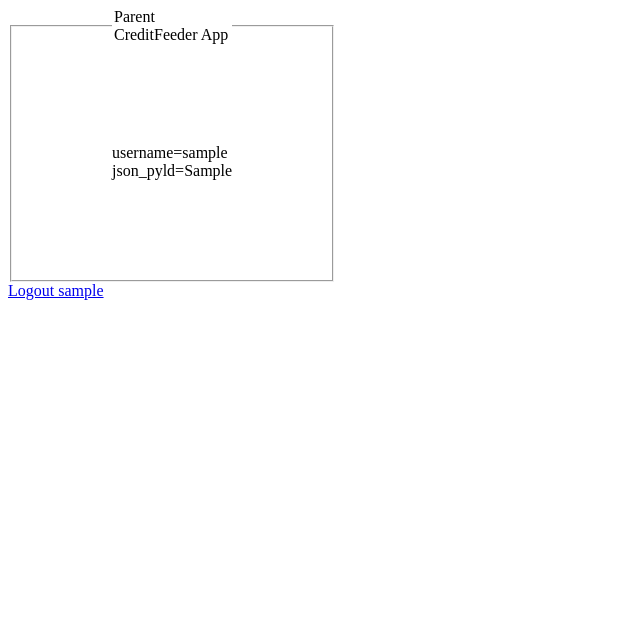
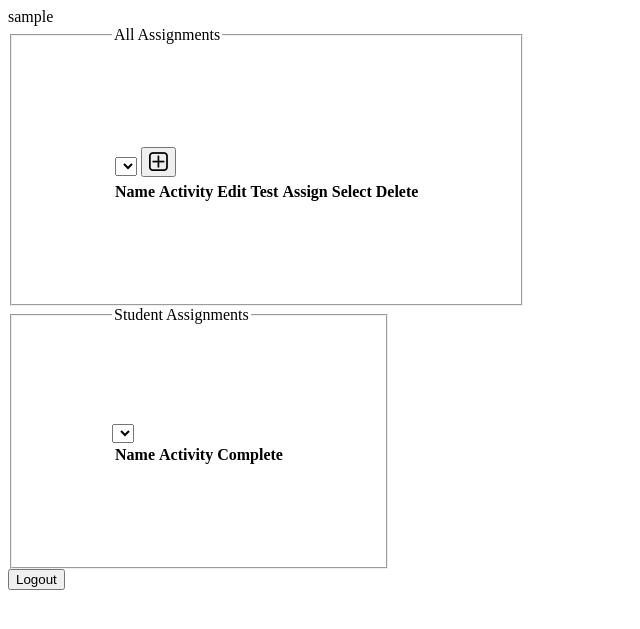
Before and after one commit to NetDispenser/CreditFeeder, a Django app: template templates/parent_app.html in a window 1280 px wide. Shown: the top 629 px of the page, without its empty margins (0-640 px from the left). Run offline with Django 3.2, Linux system fonts and the light colour scheme; the template is opened without the code that fills it: most values are stand-ins (such as "Sample title", 1, 10 or a date in 2020); lists and menus that the app fills with data are empty.

Commit message:
wiring-up parent app interface; intermediate update

```diff
--- /dev/null
+++ b/static/creditfeeder/js/utils.js
@@ -0,0 +1,27 @@
+function get_selected(select_id, whichfield){
+	target_select=document.getElementById(select_id);
+	for(var oidx=0;oidx<target_select.options.length;oidx++){
+		if(target_select.options[oidx].selected==1) {
+			if(whichfield==0)return target_select.options[oidx].text;
+			return target_select.options[oidx].value;
+		}
+	}
+	return '';
+}
+function set_selected(select_id,select_text){
+	target_select=document.getElementById(select_id);
+	for(var oidx=0;oidx<target_select.options.length;oidx++){
+		if(target_select.options[oidx].text==select_text)
+			target_select.selectedIndex=oidx;
+	}
+}
+var decode=function(str){
+	var div = document.createElement('div');
+	div.innerHTML = str;
+	var decoded=str;
+	try{
+		decoded = div.firstChild.nodeValue;
+	}
+	catch(e){;}
+	return decoded;
+}
--- a/templates/parent_app.html
+++ b/templates/parent_app.html
@@ -4,13 +4,107 @@ fieldset{width:0%;padding:100px 100px;}
 </style>
 <head>
 <title>{{title}}</title>
+<meta charset="UTF-8">
+<meta http-equiv="X-UA-Compatible" content="IE=edge">
+<meta name="viewport" content="user-scalable=no, width=device-width, initial-scale=1, maximum-scale=1">
+<link rel="shortcut icon" href="/static/creditfeeder/images/anim.png">
+<link rel="stylesheet" href="/static/creditfeeder/css/font-awesome.min.css">
+<script src="/static/creditfeeder/js/jquery.min.js"></script>
+<script src="/static/creditfeeder/js/utils.js"></script>
+<script>
+var logout=function(){window.location="/logout"}
+var print=function(msg){console.log(msg)}
+$(document).ready(function(){
+
+	print("ready");
+
+	var students=JSON.parse(decode("{{json_students}}"));
+	var assignments=JSON.parse(decode("{{json_assignments}}"));
+	var activities=JSON.parse(decode("{{json_activities}}"));
+
+	print(students.length)
+	print(assignments.length)
+	print(activities.length)
+
+	for(var aidx=0;aidx<activities.length;aidx++){
+		var opt=document.createElement("option")
+		opt.id=activities[aidx]
+		opt.value=activities[aidx]
+		opt.text=activities[aidx]
+		$("#activity_select").append(opt)
+	}
+
+	for(var aidx=0;aidx<assignments.length;aidx++){
+		print(assignments[aidx])
+		//new table row goes here ... sub-out to function
+	}
+
+	for(var sidx=0;sidx<students.length;sidx++){
+		print(students[sidx])
+		var opt=document.createElement("option")
+		opt.id=students[sidx]
+		opt.value=students[sidx]
+		opt.text=students[sidx]
+		$("#student_select").append(opt)
+	}
+	load_studentCB();
+
+});//ready
+var createCB=function(){
+	var activity_name=get_selected("activity_select",0);
+	print("create assignment: "+activity_name);
+	//ajax pyld to server; server creates ala RunningLog
+	//views adds to UserProfile
+	//
+}
+var load_studentCB=function(){
+	var student_name=get_selected("student_select",0)
+	print("load_studentCB: "+student_name);
+}
+</script>
 </head>
 <body>
+<div>{{username}}</div>
 <fieldset>
-<legend>Parent CreditFeeder App</legend>
-username={{username}}<br>
-json_pyld={{json_pyld}}
+	<legend>All Assignments</legend>
+	<table id="create_table">
+	<tr>
+	<td>
+		<select id="activity_select">
+		</select>
+		<button id="createtB" onclick="createCB()"><i style="font-size:24px" class="fa">&#xf196;</i></button>
+	</td>
+	</tr>
+	</table>
+
+	<table id="assignment_table">
+	<tr>
+	<th>Name</th>
+	<th>Activity</th>
+	<th>Edit</th>
+	<th>Test</th>
+	<th>Assign</th>
+	<th>Select</th>
+	<th>Delete</th>
+	</tr>
+	</table>
 </fieldset>
-<a href="/logout">Logout {{username}}</a>
+
+
+<fieldset>
+	<legend>Student Assignments</legend>
+	<select id="student_select" onchange="load_studentCB()"></select>
+
+	<table id="student_assignments">
+		<tr>
+		<th>Name</th>
+		<th>Activity</th>
+		<th>Complete</th>
+		</tr>
+	</table>
+</fieldset>
+
+<button onclick="logout()">Logout</button>
+
 </body>
 </html>
--- a/templates/student_app.html
+++ b/templates/student_app.html
@@ -11,6 +11,7 @@ fieldset{width:0%;padding:100px 100px;}
 username={{username}}<br>
 credit_balance={{credit_balance}}
 json_pyld={{json_pyld}}
+json_assignments={{json_assignments}}
 </fieldset>
 <a href="/logout">Logout {{username}}</a>
 </body>
```
Also changed, not shown: models.py (+17 -3 lines), views.py (+14 -5 lines).
